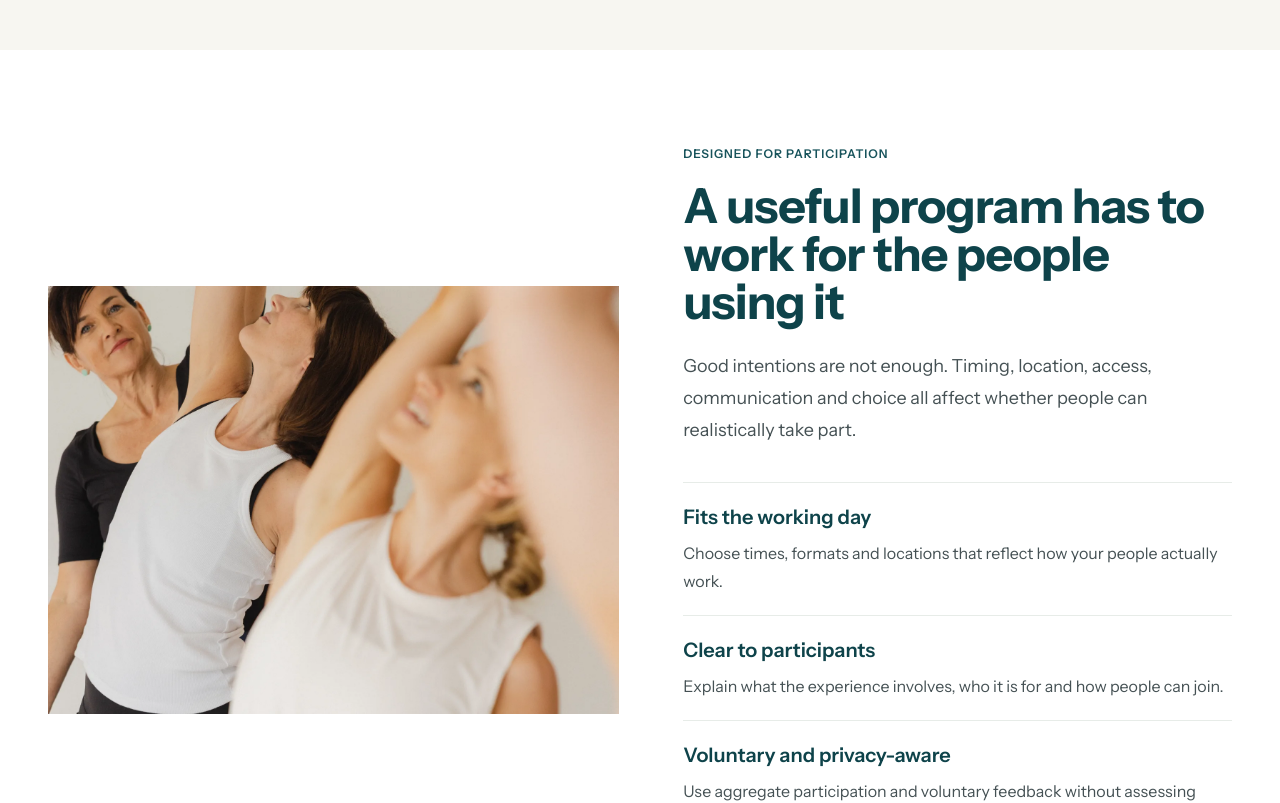
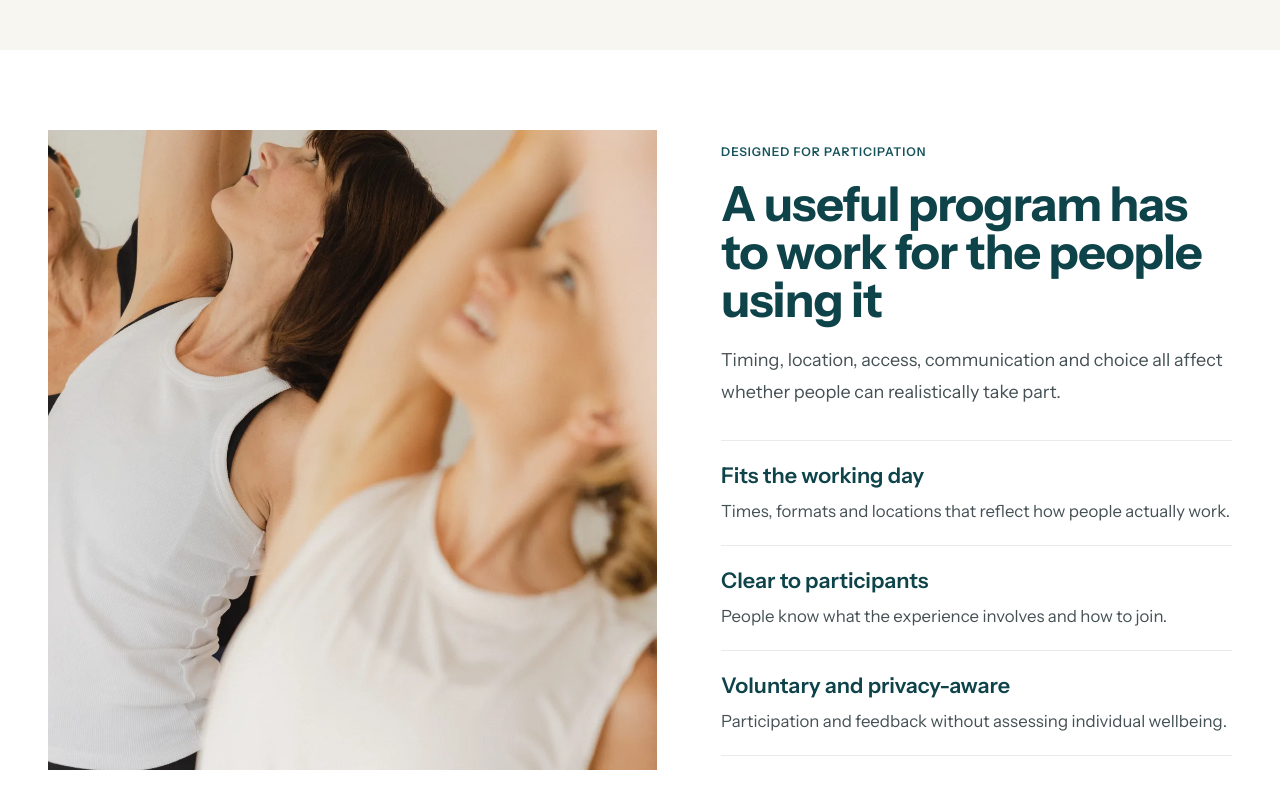
Before and after one commit to glennhammond/cya-website-prototype, a Next.js app: page /workplace-wellbeing-programs in a window 1280 px wide. Shown: the part 2440-3243 px from the top of the page. Built offline with nearby package versions, Linux system fonts and the light colour scheme.

Commit message:
Improve participation section layout

```diff
--- a/app/workplace-wellbeing-programs/page.tsx
+++ b/app/workplace-wellbeing-programs/page.tsx
@@ -82,10 +82,21 @@ export default function WorkplaceWellbeingProgramsPage() {
         </ProductionContainer>
       </section>
 
-      <section className="bg-white py-20 lg:py-24">
-        <ProductionContainer className="grid gap-12 lg:grid-cols-[minmax(0,1.02fr)_minmax(0,0.98fr)] lg:items-center lg:gap-16">
-          <figure className="relative aspect-[4/3] overflow-hidden bg-[var(--cya-surface-page)]"><Image src="/images/selected/cya-programs-continuity-group-repeat.webp" alt="Participants stretch together during a facilitator-led workplace wellbeing session." fill sizes="(min-width: 1280px) 620px, (min-width: 1024px) 48vw, 100vw" className="object-cover" /></figure>
-          <div><ProductionKicker>Designed for participation</ProductionKicker><h2 className="mt-5 max-w-3xl text-4xl font-bold tracking-[-0.018em] text-[var(--cya-teal-dark)] lg:text-5xl">A useful program has to work for the people using it</h2><p className="mt-6 max-w-3xl text-lg leading-8 text-[var(--cya-body)]">Good intentions are not enough. Timing, location, access, communication and choice all affect whether people can realistically take part.</p><div className="mt-9 border-y border-[var(--cya-divider)]"><article className="border-b border-[var(--cya-divider)] py-5"><h3 className="text-xl font-semibold text-[var(--cya-teal-dark)]">Fits the working day</h3><p className="mt-2 leading-7 text-[var(--cya-body)]">Choose times, formats and locations that reflect how your people actually work.</p></article><article className="border-b border-[var(--cya-divider)] py-5"><h3 className="text-xl font-semibold text-[var(--cya-teal-dark)]">Clear to participants</h3><p className="mt-2 leading-7 text-[var(--cya-body)]">Explain what the experience involves, who it is for and how people can join.</p></article><article className="py-5"><h3 className="text-xl font-semibold text-[var(--cya-teal-dark)]">Voluntary and privacy-aware</h3><p className="mt-2 leading-7 text-[var(--cya-body)]">Use aggregate participation and voluntary feedback without assessing individual wellbeing.</p></article></div></div>
+      <section className="bg-white py-16 lg:py-20">
+        <ProductionContainer className="grid gap-10 lg:grid-cols-[minmax(0,1.08fr)_minmax(0,0.92fr)] lg:items-stretch lg:gap-12 xl:gap-14">
+          <figure className="relative min-h-[34rem] overflow-hidden bg-[var(--cya-surface-page)] lg:min-h-[40rem]">
+            <Image src="/images/selected/cya-programs-continuity-group-repeat.webp" alt="Participants stretch together during a facilitator-led workplace wellbeing session." fill sizes="(min-width: 1280px) 700px, (min-width: 1024px) 52vw, 100vw" className="object-cover" />
+          </figure>
+          <div className="flex flex-col justify-center lg:pl-2">
+            <ProductionKicker>Designed for participation</ProductionKicker>
+            <h2 className="mt-5 max-w-2xl text-4xl font-bold tracking-[-0.018em] text-[var(--cya-teal-dark)] lg:text-[2.75rem] xl:text-5xl">A useful program has to work for the people using it</h2>
+            <p className="mt-5 max-w-2xl text-lg leading-8 text-[var(--cya-body)]">Timing, location, access, communication and choice all affect whether people can realistically take part.</p>
+            <div className="mt-8 border-y border-[var(--cya-divider)]">
+              <article className="border-b border-[var(--cya-divider)] py-5"><h3 className="text-[1.35rem] font-semibold leading-7 text-[var(--cya-teal-dark)]">Fits the working day</h3><p className="mt-2 text-[1.05rem] leading-7 text-[var(--cya-body)]">Times, formats and locations that reflect how people actually work.</p></article>
+              <article className="border-b border-[var(--cya-divider)] py-5"><h3 className="text-[1.35rem] font-semibold leading-7 text-[var(--cya-teal-dark)]">Clear to participants</h3><p className="mt-2 text-[1.05rem] leading-7 text-[var(--cya-body)]">People know what the experience involves and how to join.</p></article>
+              <article className="py-5"><h3 className="text-[1.35rem] font-semibold leading-7 text-[var(--cya-teal-dark)]">Voluntary and privacy-aware</h3><p className="mt-2 text-[1.05rem] leading-7 text-[var(--cya-body)]">Participation and feedback without assessing individual wellbeing.</p></article>
+            </div>
+          </div>
         </ProductionContainer>
       </section>
 
```
